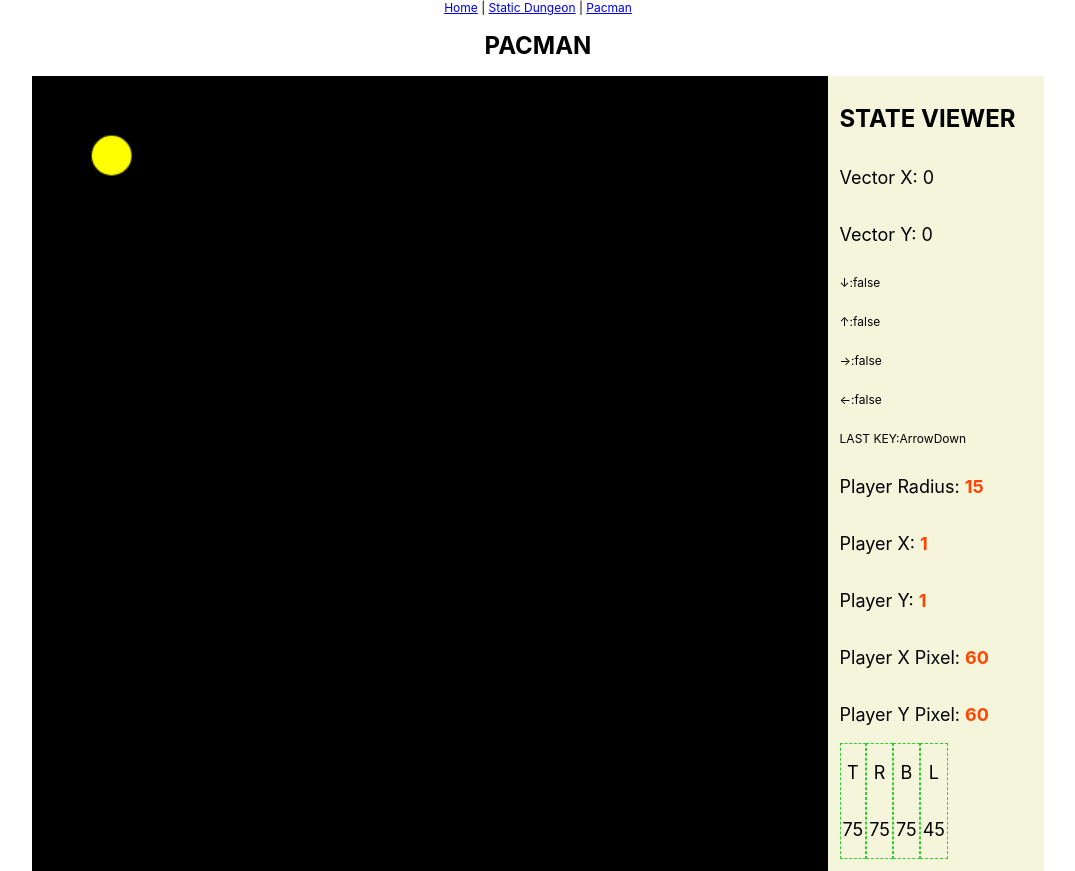
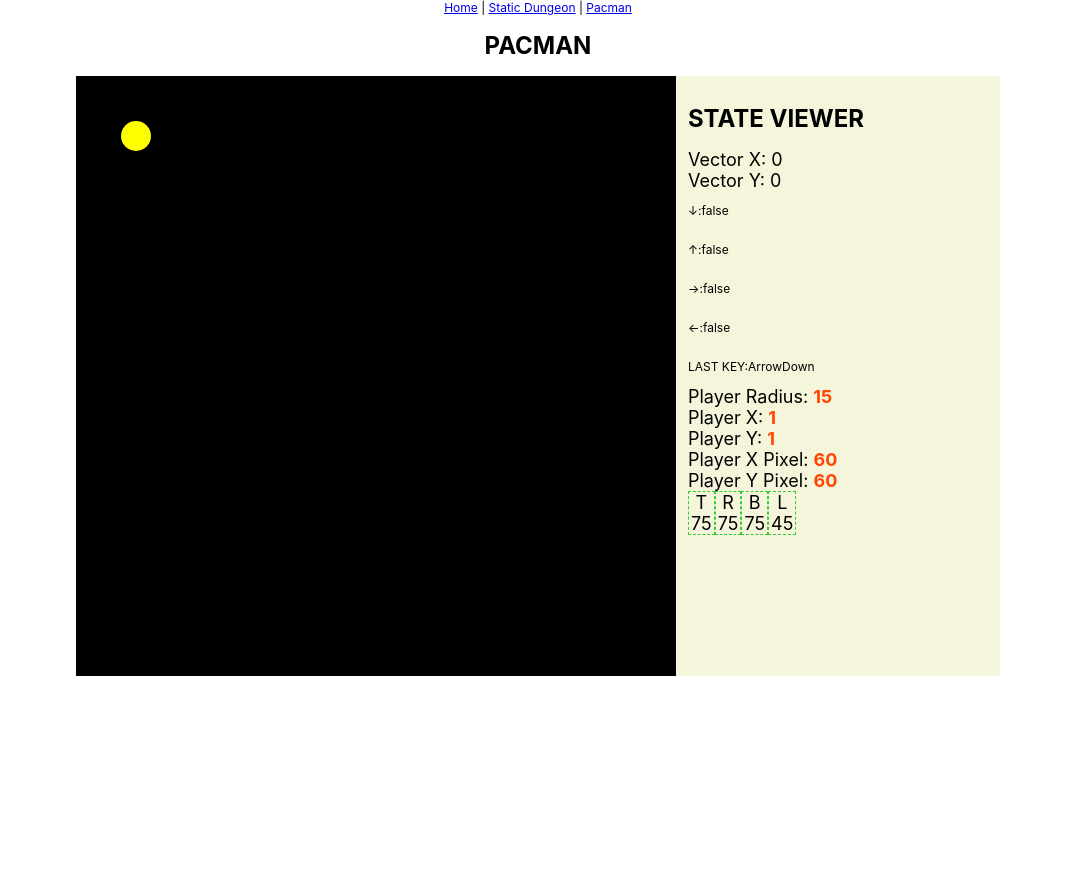
Before and after one commit to theednaffattack/dungeon-crawler-new, a React (Vite) app: page /pacman in a window 1280 px wide. Shown: the whole page, without its empty margins (102-1177 px from the left). After the commit the page ends 800 px from the top, so only its background shows below. Built offline with nearby package versions, Linux system fonts and the light colour scheme.

Commit message:
Remove margins from paragraphs

```diff
--- a/src/pacman/style.css
+++ b/src/pacman/style.css
@@ -13,6 +13,7 @@
 
 .state {
   font-size: large;
+  margin: 0;
 }
 
 .state span {
@@ -22,4 +23,5 @@
 
 .state-viewer {
   padding: 12px;
+  min-width: 300px;
 }
```
